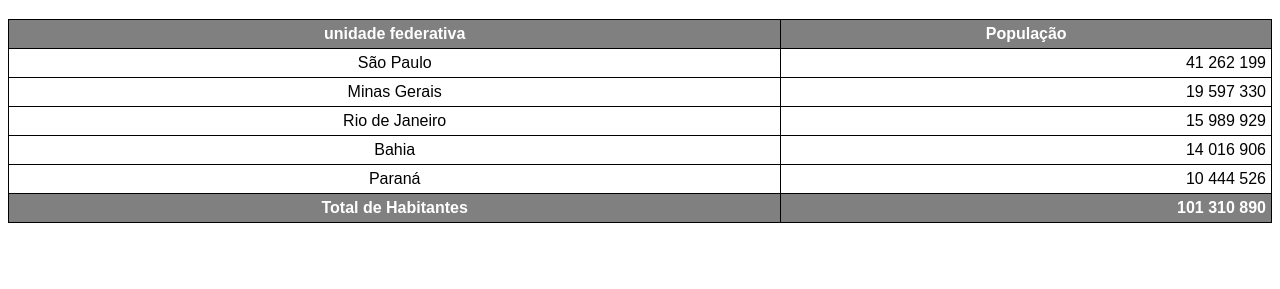
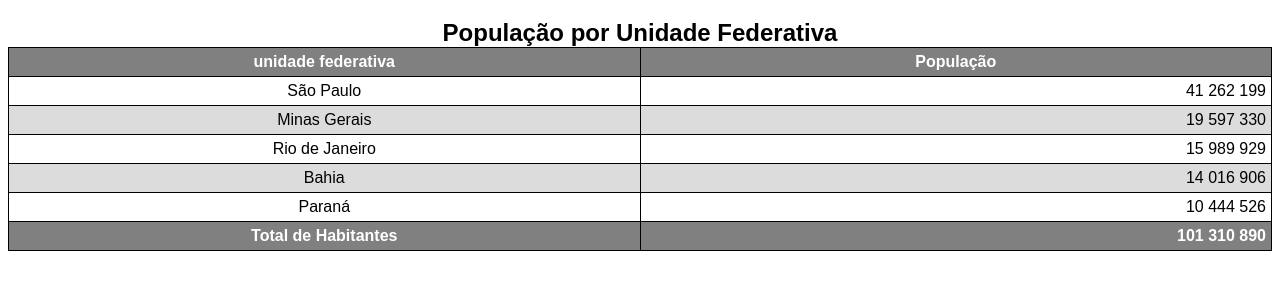
Before and after one commit to igore91/html-css, a plain HTML site: page exercicios/029 tabelas/tabela02.html in a window 1280 px wide. Shown: the part 61-350 px from the top of the page. Drawn offline with Linux system fonts and the light colour scheme.

Commit message:
Mais tabela

```diff
--- a/exercicios/029 tabelas/style2.css
+++ b/exercicios/029 tabelas/style2.css
@@ -20,6 +20,10 @@ thead, tfoot {
     color: white;
 }
 
+tbody > tr:nth-child(even) {
+    background-color: gainsboro;
+}
+
 td.num {
     text-align: right;
 }
@@ -28,3 +32,8 @@ h1 {
     text-align: center;
     width: 100%;
 }
+
+caption {
+    font-size: 1.5em;
+    font-weight: bolder;
+}
--- a/exercicios/029 tabelas/tabela02.html
+++ b/exercicios/029 tabelas/tabela02.html
@@ -10,10 +10,11 @@
 <body>
     <h1>Tabela Grande</h1>
     <table>
+        <caption>População por Unidade Federativa</caption>
         <thead>
             <tr>
-                <th>unidade federativa</th>
-                <th>População</th>
+                <th scope="col" style="width: 50vw;">unidade federativa</th>
+                <th scope="col" style="width: 50vw;">População</th>
             </tr>
         </thead>
         <tbody>
@@ -40,7 +41,7 @@
         </tbody>
         <tfoot>
             <tr>
-                <th>Total de Habitantes</th>
+                <th scope="row">Total de Habitantes</th>
                 <td class="num"><strong>101 310 890</strong></td>
             </tr>
         </tfoot>
```
